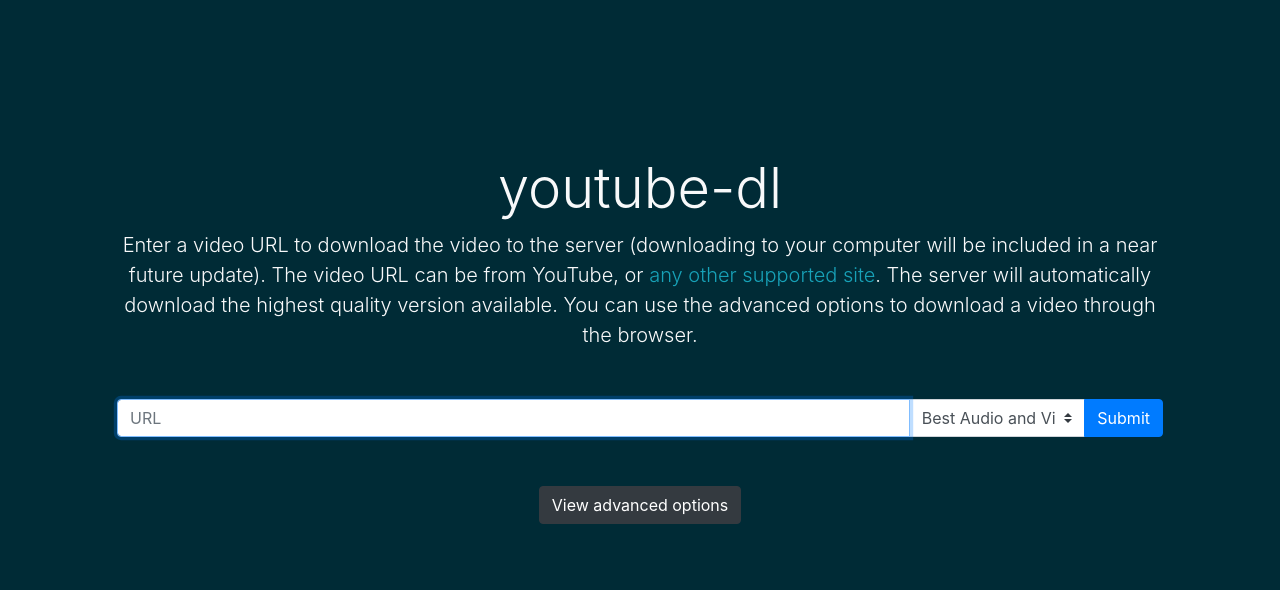
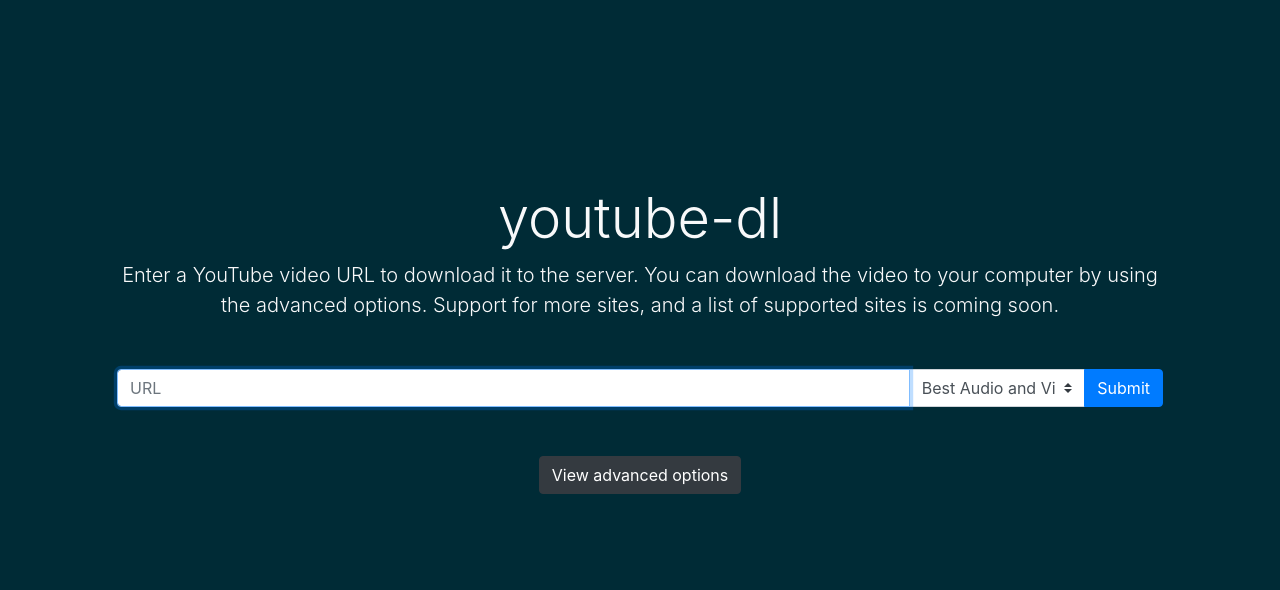
Before and after one commit to renamedquery/youtube-dl-server, a Flask app: template templates/index.html in a window 1280 px wide. Shown: the top 590 px of the page. Run offline with Flask 2, Linux system fonts and the light colour scheme; the template is opened without the code that fills it, so the values that code supplies are empty; parts of the project's set-up code (start-up, migrations or seed data) failed here and were passed over; some libraries are stand-ins or nearby versions.

Commit message:
Updated the text on the front page

```diff
--- a/templates/index.html
+++ b/templates/index.html
@@ -4,7 +4,7 @@
     <div class = 'flex-grow-1'></div>
     <div class = 'jumbotron bg-transparent flex-grow-1'>
         <h1 class = 'display-4'>youtube-dl</h1>
-        <p class = 'lead'>Enter a video URL to download the video to the server (downloading to your computer will be included in a near future update). The video URL can be from YouTube, or <a class = 'text-info' href = 'https://rg3.github.io/youtube-dl/supportedsites.html'>any other supported site</a>. The server will automatically download the highest quality version available. You can use the advanced options to download a video through the browser.</p>
+        <p class = 'lead'>Enter a YouTube video URL to download it to the server. You can download the video to your computer by using the advanced options. Support for more sites, and a list of supported sites is coming soon.</p>
         <hr class = 'my-4'>
         <form action = '/queue' method = 'POST'>
             <div>
```
Also changed, not shown: README.md.
